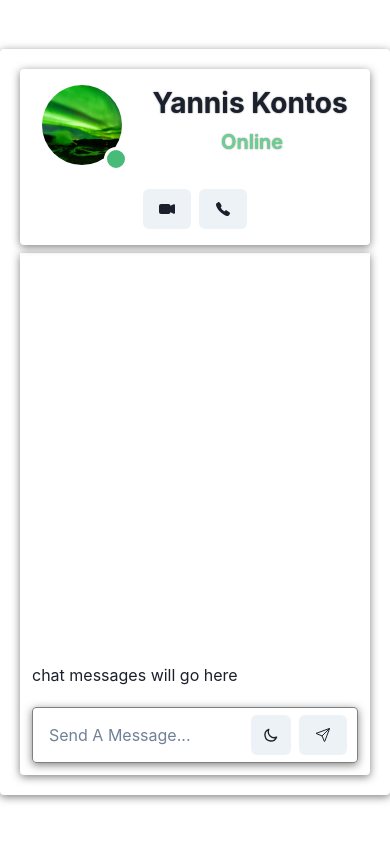
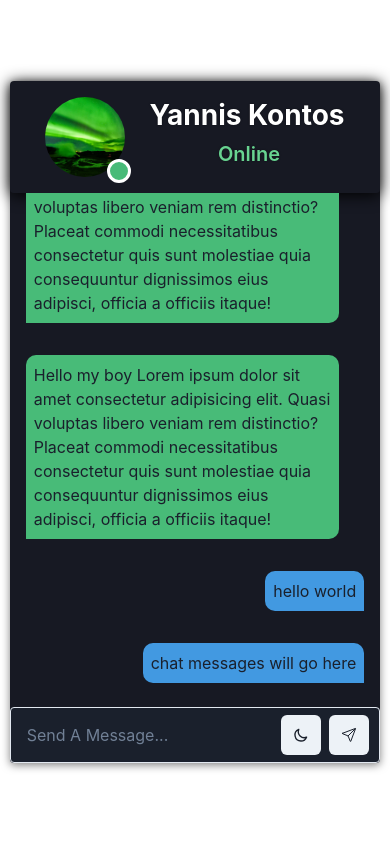
Before and after one commit to yannikontos/Group-Chat, a React (Vite) app: page / in a window 390 px wide. Built offline with nearby package versions, Linux system fonts and the light colour scheme.

Commit message:
complete mobile compat

```diff
--- a/src/App.jsx
+++ b/src/App.jsx
@@ -1,25 +1,29 @@
 import { Center, Container, Flex, Heading, Stack, Avatar, AvatarBadge, Text, Box, Button, ButtonGroup  } from '@chakra-ui/react';
 import { FormControl, FormLabel, FormErrorMessage, FormHelperText, Input } from '@chakra-ui/react'
-import { useState } from 'react';
-import { IoPaperPlaneOutline, IoCall } from "react-icons/io5";
-import { BsSun, BsFillCameraVideoFill } from "react-icons/bs";
+import { useEffect, useRef, useState } from 'react';
 import ThemeButton  from "./compnents/ThemeButton"
+import PostMessage from './compnents/PostMessage';
 import "./styles.css";
 
 function App() {
+  const dummySpan = useRef();
+
+  useEffect(() => {
+    dummySpan.current.scrollIntoView({ behaviour: 'smooth' });
+  })
 
   return (
     <>
-      <Center h='100vh' >
-        <Container w={[400, 350, 500]} boxShadow='rgba(0, 0, 0, 0.500) 0 2px 8px' borderRadius='4px' p={5}>
-            <Flex flexDir='row' flexWrap='wrap' justifyContent='space-evenly' gap={6} p={4}  borderRadius='4px' boxShadow='rgba(0, 0, 0, 0.500) 0 2px 8px'>
+      <Center h='100vh'>
+        <Box maxW='600px' w='95%' backgroundColor='#171923' boxShadow='rgba(0, 0, 0, 0.500) 0 2px 8px' borderRadius='4px'>
+            <Flex flexDir='row' flexWrap='wrap' placeContent={{base: 'center', md: 'flex-start'}} gap={6} p={4}  borderRadius='4px' boxShadow='rgba(0, 0, 0, 1) 0 2px 1rem'>
               <Avatar name='Yannis Kontos'src='/imgs/pfp.webp' boxSize='80px'>
                   <AvatarBadge bg='green.400' borderColor='white' boxSize='1.25em'  />
               </Avatar>
 
-              <Stack direction='column' textShadow='0 0 .1rem #00000094' fontWeight='light'>
+              <Stack direction='column' textShadow='0 0 .1rem #00000094'  fontWeight='light'>
                 <Heading fontSize='1.75rem'>
-                  <Text>Yannis Kontos</Text>
+                  <Text color='#ffffff'>Yannis Kontos</Text>
                 </Heading>
 
                 <Heading size='md' fontWeight='semibold'>
@@ -27,43 +31,39 @@ function App() {
                 </Heading>
               </Stack>
 
-              <ButtonGroup alignItems='center'>
-                <Button>
-                  <BsFillCameraVideoFill />
-                </Button>
-
-                <Button>
-                  <IoCall />
-                </Button>
-              </ButtonGroup>
             </Flex>
 
-            <Box mt='2' p={3} boxShadow='rgba(0, 0, 0, 0.500) 0 2px 8px' borderRadius='0 0 4px 4px'>
-
-            <Flex direction='column-reverse'  h={['50vh', 350, 500]} >
-              <Text>chat messages will go here</Text>
+            <Box>
+            <Flex direction='column-reverse' height='60vh' overflowY='scroll' wordBreak='break-word' gap={{ base: '2em', md:'3.4em', lg:'2em'}} p={4}>
+              <Text bg='blue.400' borderRadius='10px 10px 0 10px' p='2' alignSelf='end'>chat messages will go here</Text>
+              <Text bg='blue.400' borderRadius='10px 10px 0 10px' p='2' alignSelf='end'>hello world</Text>
+              <Text bgColor='green.400' w='calc(100% - 25px)' borderRadius='10px 10px 10px 0' alignSelf='start' p='2'>Hello my boy Lorem ipsum dolor sit amet consectetur adipisicing elit. Quasi voluptas libero veniam rem distinctio? Placeat commodi necessitatibus consectetur quis sunt molestiae quia consequuntur dignissimos eius adipisci, officia a officiis itaque!</Text>
+              <Text bgColor='green.400' w='calc(100% - 25px)' borderRadius='10px 10px 10px 0' alignSelf='start' p='2'>Hello my boy Lorem ipsum dolor sit amet consectetur adipisicing elit. Quasi voluptas libero veniam rem distinctio? Placeat commodi necessitatibus consectetur quis sunt molestiae quia consequuntur dignissimos eius adipisci, officia a officiis itaque!</Text>
+              <Text bgColor='green.400' w='calc(100% - 25px)' borderRadius='10px 10px 10px 0' alignSelf='start' p='2'>Hello my boy Lorem ipsum dolor sit amet consectetur adipisicing elit. Quasi voluptas libero veniam rem distinctio? Placeat commodi necessitatibus consectetur quis sunt molestiae quia consequuntur dignissimos eius adipisci, officia a officiis itaque!</Text>
             </Flex>
 
-            <FormControl mt='5' borderRadius='4px' >
 
-              <ButtonGroup position='absolute' right='0' borderRadius='full' margin='.5em .7em 0 0' cursor='pointer' zIndex={2}>
+              <FormControl bottom='0' mt='2' borderRadius='4px'>
 
-              <ThemeButton />
+                <ButtonGroup position='absolute' right='0' borderRadius='full' margin='.5em .7em 0 0' cursor='pointer' zIndex={2}>
 
-              <Button size='md'>
-                <IoPaperPlaneOutline/>
-              </Button>
+                <ThemeButton />
 
-              </ButtonGroup>
+                <PostMessage />
 
-              <Input type='text' border='1px solid grey' boxShadow='rgba(0, 0, 0, 0.500) 0 2px 8px' placeholder='Send A Message...' h='3.5em' p={4} borderRadius='4px'/>
-            </FormControl>
+                </ButtonGroup>
 
+                <Input type='text' h='3.5em' p={4} color='#ffffff' _focusVisible='none' backgroundColor='#1A202C' placeholder='Send A Message...' borderRadius='4px'/>
+
+                <span ref={dummySpan}></span>
+              </FormControl>
             </Box>
-        </Container>
+
+        </Box>
       </Center>
     </>
     )
+
 }
 
 export default App
--- /dev/null
+++ b/src/compnents/PostMessage.jsx
@@ -0,0 +1,14 @@
+import { IconButton } from '@chakra-ui/react';
+import { IoPaperPlaneOutline } from "react-icons/io5";
+
+
+export default function PostMessage() {
+    return (
+        <IconButton size='md'
+            type='submit'
+            icon={
+                <IoPaperPlaneOutline />
+            }
+        />
+    );
+};
--- a/src/compnents/ThemeButton.jsx
+++ b/src/compnents/ThemeButton.jsx
@@ -6,14 +6,12 @@ function ThemeButton() {
   const { colorMode, toggleColorMode } = useColorMode();
 
   return (
-    <>
     <IconButton size='md' onClick={toggleColorMode}
       aria-label='Toggle Theme'
         icon={
           colorMode === "dark" ? <BsSun /> : <HiOutlineMoon />
         }
     />
-    </>
   );
 }
 
--- a/src/styles.css
+++ b/src/styles.css
@@ -1,3 +1,7 @@
-.temp-style {
+*::-webkit-scrollbar {
+    width: 0.25rem;
+}
 
+*::-webkit-scrollbar-thumb {
+    background: #212d50;
 }
```
Also changed, not shown: src/utils/theme.jsx (+9 -0 lines). Lines whose indentation alone changed are shown as unchanged.
